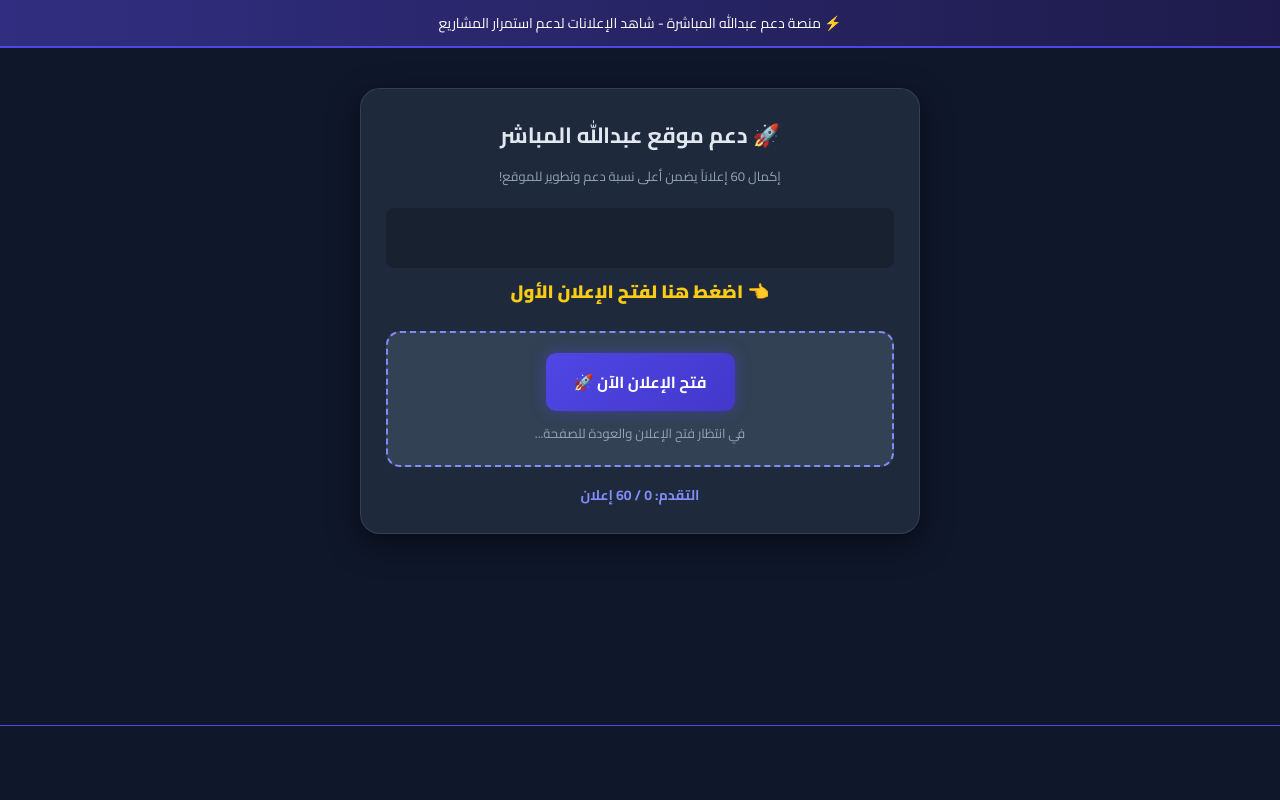
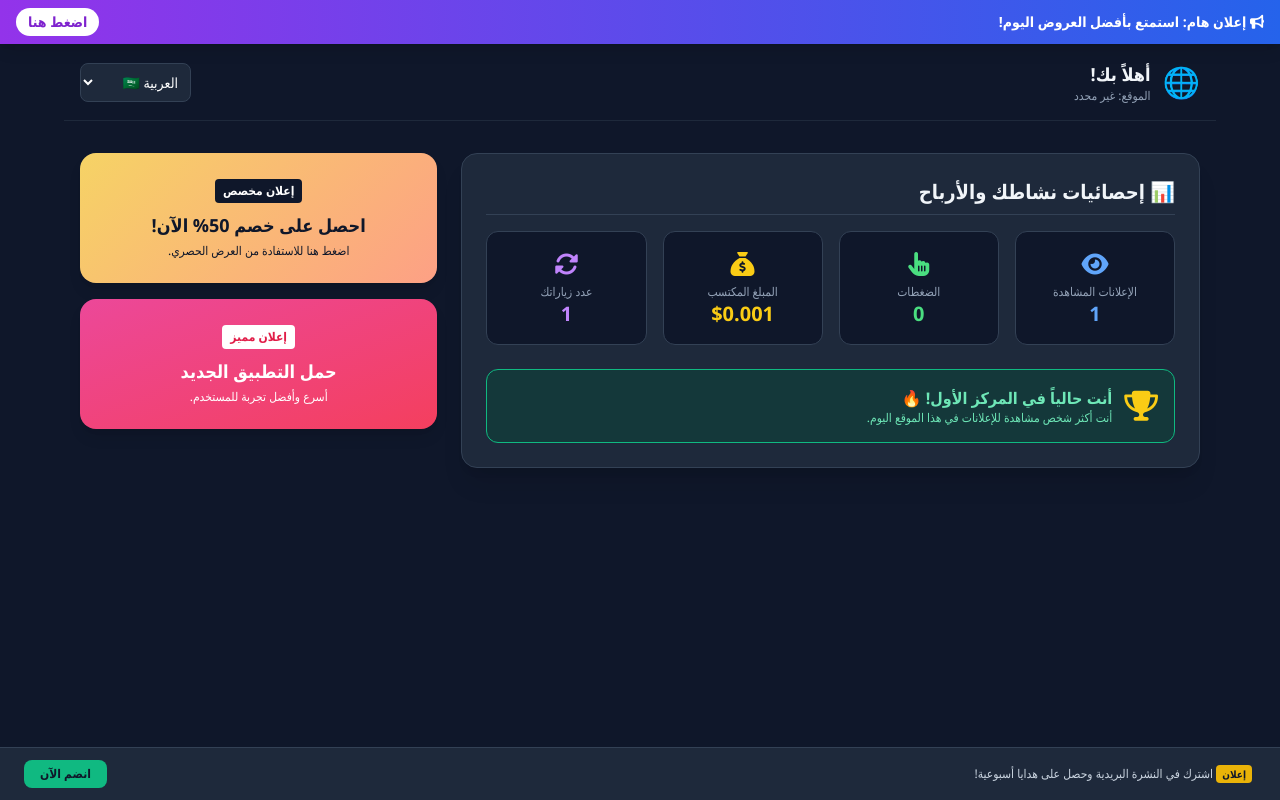
Before and after one commit to abod4abod13-spec/-Buy-Abood-a-Coffee, a plain HTML site: page index.html in a window 1280 px wide. Drawn offline with nearby package versions, Linux system fonts and the light colour scheme; no server answers.

Commit message:
Revamp index.html with new title and layout
Updated the website's title and modified the layout and styles for better user experience. Added new elements for advertising and statistics display.

```diff
--- a/index.html
+++ b/index.html
@@ -3,300 +3,236 @@
 <head>
     <meta charset="UTF-8">
     <meta name="viewport" content="width=device-width, initial-scale=1.0">
-    <title>منصة دعم عبدالله | Abood Ad Hub</title>
-    <link href="https://fonts.googleapis.com/css2?family=Cairo:wght@400;700;900&display=swap" rel="stylesheet">
+    <title>الموقع التفاعلي المتكامل</title>
+
+    <!-- Tailwind CSS للتصميم العصري -->
+    <script src="https://cdn.tailwindcss.com"></script>
+    <!-- FontAwesome للأيقونات -->
+    <link rel="stylesheet" href="https://cdnjs.cloudflare.com/ajax/libs/font-awesome/6.4.0/css/all.min.css">
+
     <style>
-        :root {
-            --primary: #4f46e5;
-            --secondary: #818cf8;
-            --bg-color: #0f172a;
-            --card-bg: #1e293b;
-            --text-color: #f8fafc;
-            --accent: #22c55e;
-            --warning: #facc15;
-        }
-
-        * { box-sizing: border-box; margin: 0; padding: 0; font-family: 'Cairo', sans-serif; }
-        body { background-color: var(--bg-color); color: var(--text-color); min-height: 100vh; padding-bottom: 90px; }
-
-        .top-notification-ad {
-            background: linear-gradient(90deg, #312e81, #1e1b4b);
-            color: #fff;
-            padding: 10px;
-            text-align: center;
-            font-size: 14px;
-            border-bottom: 2px solid var(--primary);
-        }
-
-        .main-wrapper {
-            max-width: 600px;
-            margin: 20px auto;
-            padding: 20px;
-        }
-
-        .container {
-            background-color: var(--card-bg);
-            border-radius: 20px;
-            padding: 25px;
-            border: 1px solid rgba(255, 255, 255, 0.1);
-            text-align: center;
-            box-shadow: 0 10px 30px rgba(0,0,0,0.5);
-        }
-
-        h1 { font-size: 22px; color: #e2e8f0; margin-bottom: 8px; }
-        p.sub-title { color: #94a3b8; font-size: 13px; margin-bottom: 20px; }
-
-        .guide-box {
-            font-size: 18px;
-            font-weight: 800;
-            color: var(--warning);
-            margin: 15px 0;
-            animation: bounce 1s infinite alternate;
-        }
-
-        @keyframes bounce { 0% { transform: translateY(0); } 100% { transform: translateY(-8px); } }
-
-        .ad-action-card {
-            background: #334155;
-            border-radius: 14px;
-            padding: 20px;
-            border: 2px dashed var(--secondary);
-            margin: 15px 0;
-        }
-
-        .btn-ad {
-            display: inline-block;
-            background: linear-gradient(135deg, var(--primary), #4338ca);
-            color: white;
-            padding: 14px 28px;
-            border-radius: 10px;
-            text-decoration: none;
-            font-weight: bold;
-            font-size: 16px;
-            box-shadow: 0 0 15px rgba(79, 70, 229, 0.4);
-            cursor: pointer;
-            border: none;
-        }
-
-        .status-msg { margin-top: 10px; font-size: 13px; color: #94a3b8; }
-
-        .banner-container {
-            margin: 15px 0;
-            display: flex;
-            justify-content: center;
-            align-items: center;
-            min-height: 60px;
-            background: rgba(0,0,0,0.2);
-            border-radius: 8px;
-        }
-
-        .stats-box {
-            background: #1e1b4b;
-            border: 1px solid #312e81;
-            border-radius: 14px;
-            padding: 20px;
-            text-align: right;
-            margin-top: 15px;
-        }
-
-        .stat-item {
-            display: flex;
-            justify-content: space-between;
-            margin: 12px 0;
-            font-size: 14px;
-            border-bottom: 1px dashed rgba(255,255,255,0.1);
-            padding-bottom: 8px;
-        }
-
-        .stat-label { color: #cbd5e1; }
-        .stat-value { color: var(--accent); font-weight: bold; }
-
-        .hidden { display: none !important; }
-
-        .fixed-bottom-ad {
-            position: fixed;
-            bottom: 0;
-            left: 0;
-            width: 100%;
-            height: 75px;
-            background: #0f172a;
-            border-top: 1px solid var(--primary);
-            display: flex;
-            justify-content: center;
-            align-items: center;
-            z-index: 9999;
-        }
+        body { font-family: 'Segoe UI', Tahoma, Geneva, Verdana, sans-serif; }
+        .fixed-banner-bottom { position: fixed; bottom: 0; left: 0; right: 0; z-index: 50; }
+        .fixed-banner-top { position: sticky; top: 0; z-index: 40; }
+        .ad-box { background: linear-gradient(135deg, #f6d365 0%, #fda085 100%); }
     </style>
 </head>
-<body>
+<body class="bg-slate-900 text-slate-100 min-h-screen pb-24">
 
-    <div class="top-notification-ad">
-        ⚡ منصة دعم عبدالله المباشرة - شاهد الإعلانات لدعم استمرار المشاريع
+    <!-- 📢 إعلان بانر أعلى الصفحة (ثابت) -->
+    <div class="fixed-banner-top bg-gradient-to-r from-purple-600 to-blue-600 text-white text-center py-2 px-4 shadow-lg flex justify-between items-center text-xs md:text-sm">
+        <span class="font-bold"><i class="fa-solid fa-bullhorn"></i> إعلان هام: استمتع بأفضل العروض اليوم!</span>
+        <button onclick="recordAdClick()" class="bg-white text-purple-700 px-3 py-1 rounded-full font-bold hover:bg-slate-200 transition">اضغط هنا</button>
     </div>
 
-    <div class="main-wrapper">
-        <div class="container">
-            <h1>🚀 دعم موقع عبدالله المباشر</h1>
-            <p class="sub-title">إكمال 60 إعلاناً يضمن أعلى نسبة دعم وتطوير للموقع!</p>
+    <!-- 🌐 الشريط العلوي ومعلومات الدولة -->
+    <header class="max-w-6xl mx-auto p-4 flex justify-between items-center border-b border-slate-800">
+        <div class="flex items-center gap-3">
+            <span id="country-flag" class="text-3xl">🌐</span>
+            <div>
+                <h1 id="welcome-msg" class="font-bold text-lg">أهلاً بك!</h1>
+                <p id="user-location" class="text-xs text-slate-400">جاري تحديد موقعك...</p>
+            </div>
+        </div>
 
-            <!-- بانر إعلاني علوي إضافي داخل الصفحة -->
-            <div class="banner-container">
-                <script type="text/javascript">
-                    atOptions = {
-                        'key' : '19caa55cbb03df3ad1f2030dd6449b8f',
-                        'format' : 'iframe',
-                        'height' : 60,
-                        'width' : 468,
-                        'params' : {}
-                    };
-                </script>
-                <script type="text/javascript" src="https://www.highperformanceformat.com/19caa55cbb03df3ad1f2030dd6449b8f/invoke.js"></script>
-            </div>
+        <!-- اختيار اللغة يدوياً -->
+        <select id="lang-select" onchange="changeLanguage(this.value)" class="bg-slate-800 text-white text-sm p-2 rounded-lg border border-slate-700">
+            <option value="ar">العربية 🇸🇦</option>
+            <option value="en">English 🇺🇸</option>
+            <option value="es">Español 🇪🇸</option>
+        </select>
+    </header>
 
-            <!-- مرحلة عرض الإعلانات -->
-            <div id="step-container">
-                <div class="guide-box" id="guide-text">👈 اضغط هنا لفتح الإعلان الأول</div>
+    <main class="max-w-6xl mx-auto p-4 grid grid-cols-1 md:grid-cols-3 gap-6 mt-4">
 
-                <div class="ad-action-card">
-                    <button id="ad-btn" class="btn-ad" onclick="openAdLink()">فتح الإعلان الآن 🚀</button>
-                    <div class="status-msg" id="status-text">في انتظار فتح الإعلان والعودة للصفحة...</div>
+        <!-- 📊 لوحة الإحصائيات والأرباح -->
+        <section class="md:col-span-2 bg-slate-800 p-6 rounded-2xl shadow-xl border border-slate-700">
+            <h2 id="stats-title" class="text-xl font-bold mb-4 border-b border-slate-700 pb-2">📊 إحصائيات نشاطك والأرباح</h2>
+
+            <div class="grid grid-cols-2 sm:grid-cols-4 gap-4 mb-6">
+                <div class="bg-slate-900 p-4 rounded-xl text-center border border-slate-700">
+                    <i class="fa-solid fa-eye text-blue-400 text-2xl mb-1"></i>
+                    <p id="label-views" class="text-xs text-slate-400">الإعلانات المشاهدة</p>
+                    <span id="total-views" class="text-xl font-bold text-blue-400">0</span>
                 </div>
-
-                <div style="font-size: 14px; font-weight: bold; color: var(--secondary);" id="progress-indicator">
-                    التقدم: 0 / 60 إعلان
+                <div class="bg-slate-900 p-4 rounded-xl text-center border border-slate-700">
+                    <i class="fa-solid fa-hand-pointer text-green-400 text-2xl mb-1"></i>
+                    <p id="label-clicks" class="text-xs text-slate-400">الضغطات</p>
+                    <span id="total-clicks" class="text-xl font-bold text-green-400">0</span>
+                </div>
+                <div class="bg-slate-900 p-4 rounded-xl text-center border border-slate-700">
+                    <i class="fa-solid fa-sack-dollar text-yellow-400 text-2xl mb-1"></i>
+                    <p id="label-earnings" class="text-xs text-slate-400">المبلغ المكتسب</p>
+                    <span id="total-earnings" class="text-xl font-bold text-yellow-400">$0.000</span>
+                </div>
+                <div class="bg-slate-900 p-4 rounded-xl text-center border border-slate-700">
+                    <i class="fa-solid fa-rotate text-purple-400 text-2xl mb-1"></i>
+                    <p id="label-visits" class="text-xs text-slate-400">عدد زياراتك</p>
+                    <span id="total-visits" class="text-xl font-bold text-purple-400">1</span>
                 </div>
             </div>
 
-            <!-- شاشة الانتهاء والإحصائيات -->
-            <div id="thankyou-container" class="hidden">
-                <div class="stats-box">
-                    <h3 style="color: var(--accent); text-align: center; margin-bottom: 15px;">🎉 أسطورة! أكملت كافة الإعلانات الـ 60 بنجاح</h3>
+            <!-- 🏅 شارة الصدارة -->
+            <div id="rank-badge" class="bg-emerald-900/40 border border-emerald-500 text-emerald-300 p-4 rounded-xl flex items-center gap-3">
+                <i class="fa-solid fa-trophy text-yellow-400 text-3xl"></i>
+                <div>
+                    <h3 id="rank-title" class="font-bold">أنت حالياً في المركز الأول! 🔥</h3>
+                    <p id="rank-desc" class="text-xs">أنت أكثر شخص مشاهدة للإعلانات في هذا الموقع اليوم.</p>
+                </div>
+            </div>
+        </section>
 
-                    <div class="stat-item">
-                        <span class="stat-label">عدد الإعلانات المؤكدة:</span>
-                        <span class="stat-value" id="res-ads-count">60 / 60</span>
-                    </div>
-                    <div class="stat-item">
-                        <span class="stat-label">الدولة المستهدفة:</span>
-                        <span class="stat-value" id="res-country">جاري التعرف...</span>
-                    </div>
-                    <div class="stat-item">
-                        <span class="stat-label">الأرباح التقديرية (بناءً على CPM المنطقة):</span>
-                        <span class="stat-value" id="res-earnings">جاري الحساب...</span>
-                    </div>
-                    <div class="stat-item">
-                        <span class="stat-label">الوقت الذي قضيته:</span>
-                        <span class="stat-value" id="res-time">جاري الحساب...</span>
-                    </div>
-                    <div class="stat-item">
-                        <span class="stat-label">عنوان الـ IP:</span>
-                        <span class="stat-value" id="res-ip">جاري الجلب...</span>
-                    </div>
-                </div>
+        <!-- 📢 إعلان جانبي ثابت -->
+        <aside class="space-y-4">
+            <div onclick="recordAdClick()" class="ad-box cursor-pointer p-6 rounded-2xl text-slate-900 font-bold text-center shadow-lg hover:opacity-90 transition transform hover:scale-105">
+                <span class="bg-slate-900 text-white text-xs px-2 py-1 rounded mb-2 inline-block">إعلان مخصص</span>
+                <h3 class="text-lg">احصل على خصم 50% الآن!</h3>
+                <p class="text-xs font-normal mt-1">اضغط هنا للاستفادة من العرض الحصري.</p>
+            </div>
 
-                <p style="color: var(--warning); font-size: 13px; margin-top: 15px; line-height: 1.6;">
-                    💡 شكراً لدعمك المستمر! قم بإعادة تحديث الصفحة في وقت لاحق لدعم المزيد من المشاريع.
-                </p>
+            <div onclick="recordAdClick()" class="bg-gradient-to-br from-pink-500 to-rose-500 cursor-pointer p-6 rounded-2xl text-white font-bold text-center shadow-lg hover:opacity-90 transition transform hover:scale-105">
+                <span class="bg-white text-rose-600 text-xs px-2 py-1 rounded mb-2 inline-block">إعلان مميز</span>
+                <h3 class="text-lg">حمل التطبيق الجديد</h3>
+                <p class="text-xs font-normal mt-1">أسرع وأفضل تجربة للمستخدم.</p>
             </div>
+        </aside>
+
+    </main>
+
+    <!-- 📢 إعلان أسفل الصفحة (ثابت) -->
+    <div class="fixed-banner-bottom bg-slate-800 border-t border-slate-700 p-3 text-center flex justify-between items-center px-6">
+        <div class="text-xs text-slate-300">
+            <span class="bg-yellow-500 text-slate-900 text-[10px] font-bold px-1.5 py-0.5 rounded mr-1">إعلان</span>
+            اشترك في النشرة البريدية وحصل على هدايا أسبوعية!
         </div>
+        <button onclick="recordAdClick()" class="bg-emerald-500 text-slate-900 px-4 py-1.5 rounded-lg text-xs font-bold hover:bg-emerald-400">انضم الآن</button>
     </div>
 
-    <!-- إعلان بانر أسفل الشاشة ثابت -->
-    <div class="fixed-bottom-ad">
-        <script type="text/javascript">
-          atOptions = {
-            'key' : '19caa55cbb03df3ad1f2030dd6449b8f',
-            'format' : 'iframe',
-            'height' : 50,
-            'width' : 320,
-            'params' : {}
-          };
-        </script>
-        <script type="text/javascript" src="https://www.highperformanceformat.com/19caa55cbb03df3ad1f2030dd6449b8f/invoke.js"></script>
-    </div>
+    <!-- 📜 النص البرمجي (JavaScript) -->
+    <script>
+        // Dictionary for automatic language translation
+        const translations = {
+            ar: {
+                welcome: "أهلاً بك!",
+                statsTitle: "📊 إحصائيات نشاطك والأرباح",
+                views: "الإعلانات المشاهدة",
+                clicks: "الضغطات",
+                earnings: "المبلغ المكتسب",
+                visits: "عدد زياراتك",
+                rankTitle: "أنت حالياً في المركز الأول! 🔥",
+                rankDesc: "أنت أكثر شخص مشاهدة للإعلانات في هذا الموقع."
+            },
+            en: {
+                welcome: "Welcome!",
+                statsTitle: "📊 Your Activity & Earnings Stats",
+                views: "Ads Viewed",
+                clicks: "Clicks",
+                earnings: "Earned Amount",
+                visits: "Your Visits",
+                rankTitle: "You are currently #1! 🔥",
+                rankDesc: "You are the top ad viewer on this website."
+            },
+            es: {
+                welcome: "¡Bienvenido!",
+                statsTitle: "📊 Sus estadísticas de actividad y ganancias",
+                views: "Anuncios vistos",
+                clicks: "Clics",
+                earnings: "Monto ganado",
+                visits: "Tus visitas",
+                rankTitle: "¡Actualmente eres el #1! 🔥",
+                rankDesc: "Eres el principal إعلان viewer en este sitio web."
+            }
+        };
 
-    <!-- شفرة الإعلانات المنبثقة للـ Popunder -->
-    <script src="https://pl30519627.effectivecpmnetwork.com/e5/c5/09/e5c5094060e8c40141765dba41971b4d.js"></script>
+        // Initialize state variables from localStorage
+        let stats = {
+            views: parseInt(localStorage.getItem('ad_views')) || 0,
+            clicks: parseInt(localStorage.getItem('ad_clicks')) || 0,
+            earnings: parseFloat(localStorage.getItem('ad_earnings')) || 0.000,
+            visits: (parseInt(localStorage.getItem('site_visits')) || 0) + 1
+        };
 
-<script>
-    const TOTAL_ADS_REQUIRED = 60; // تعديل العدد إلى 60
-    let currentAdCount = 0;
-    let isAdOpened = false;
-    let startTime = new Date();
-    let userIp = "مجهول";
-    let userCountry = "العراق (IQ)";
-    let estimatedCPM = 0.80; // متوسط الـ eCPM لدول الشرق الأوسط
+        // Save visit count
+        localStorage.setItem('site_visits', stats.visits);
 
-    const adSmartLink = "https://www.effectivecpmnetwork.com/v211a62503?key=e4a8339043403ab9de463236f63f9f52";
+        // Update statistics on UI
+        function updateUI() {
+            document.getElementById('total-views').innerText = stats.views;
+            document.getElementById('total-clicks').innerText = stats.clicks;
+            document.getElementById('total-earnings').innerText = `$${stats.earnings.toFixed(3)}`;
+            document.getElementById('total-visits').innerText = stats.visits;
+        }
 
-    // جلب الـ IP والدولة تلقائياً
-    fetch('https://ipapi.co/json/')
-        .then(res => res.json())
-        .then(data => {
-            if(data.ip) userIp = data.ip;
-            if(data.country_name) {
-                userCountry = `${data.country_name} (${data.country_code})`;
-                // تعديل معدل CPM التقديري بناءً على المنطقة
-                if(['US', 'CA', 'GB', 'DE'].includes(data.country_code)) {
-                    estimatedCPM = 3.50; // دول Tier 1
-                } else if(data.country_code === 'IQ') {
-                    estimatedCPM = 0.60; // معدل تقريبي للعراق
+        // Record ad view
+        function recordAdView() {
+            stats.views++;
+            stats.earnings += 0.001; // $0.001 per view
+            localStorage.setItem('ad_views', stats.views);
+            localStorage.setItem('ad_earnings', stats.earnings);
+            updateUI();
+        }
+
+        // Record ad click
+        function recordAdClick() {
+            stats.clicks++;
+            stats.earnings += 0.05; // $0.05 per click
+            localStorage.setItem('ad_clicks', stats.clicks);
+            localStorage.setItem('ad_earnings', stats.earnings);
+            updateUI();
+            alert("شكراً لتفاعلك! تم إضافة الأرباح إلى حسابك.");
+        }
+
+        // Geolocation and IP Info fetch
+        async function fetchUserData() {
+            try {
+                const response = await fetch('https://ipapi.co/json/');
+                const data = await response.json();
+
+                // Display country flag and name
+                const flagUrl = `https://flagcdn.com/w40/${data.country_code.toLowerCase()}.png`;
+                document.getElementById('country-flag').innerHTML = `<img src="${flagUrl}" class="w-8 rounded" alt="Flag">`;
+                document.getElementById('user-location').innerText = `${data.city}, ${data.country_name}`;
+
+                // Auto-set language based on country code
+                if (['SA', 'EG', 'IQ', 'AE', 'KW', 'JO'].includes(data.country_code)) {
+                    changeLanguage('ar');
+                } else if (['ES', 'MX', 'AR'].includes(data.country_code)) {
+                    changeLanguage('es');
+                } else {
+                    changeLanguage('en');
                 }
-            }
-        })
-        .catch(() => {
-            userIp = "مجهول / حماية المتصفح";
-            userCountry = "العراق (افتراضي)";
-        });
-
-    const guideText = document.getElementById('guide-text');
-    const statusText = document.getElementById('status-text');
-    const progressIndicator = document.getElementById('progress-indicator');
-    const stepContainer = document.getElementById('step-container');
-    const thankyouContainer = document.getElementById('thankyou-container');
-
-    function openAdLink() {
-        window.open(adSmartLink, '_blank');
-        isAdOpened = true;
-        statusText.innerHTML = "⏳ تم فتح الإعلان! ارجع لهذه الصفحة الآن لإكمال التحقق...";
-        statusText.style.color = "#facc15";
-    }
-
-    window.addEventListener('focus', () => {
-        if (isAdOpened) {
-            isAdOpened = false;
-            currentAdCount++;
-
-            progressIndicator.innerText = `التقدم: ${currentAdCount} / ${TOTAL_ADS_REQUIRED} إعلان`;
-
-            if (currentAdCount < TOTAL_ADS_REQUIRED) {
-                guideText.innerText = `👈 ممتاز! اضغط لفتح الإعلان رقم (${currentAdCount + 1})`;
-                statusText.innerText = "✅ تم التأكد من مشاهدة الإعلان بنجاح!";
-                statusText.style.color = "#4ade80";
-            } else {
-                showFinalStats();
+            } catch (error) {
+                document.getElementById('user-location').innerText = "الموقع: غير محدد";
             }
         }
-    });
 
-    function showFinalStats() {
-        stepContainer.classList.add('hidden');
-        thankyouContainer.classList.remove('hidden');
+        // Language Change Handler
+        function changeLanguage(lang) {
+            document.getElementById('lang-select').value = lang;
+            const t = translations[lang] || translations['ar'];
 
-        let endTime = new Date();
-        let totalSecs = Math.floor((endTime - startTime) / 1000);
-        let mins = Math.floor(totalSecs / 60);
-        let secs = totalSecs % 60;
+            document.getElementById('welcome-msg').innerText = t.welcome;
+            document.getElementById('stats-title').innerText = t.statsTitle;
+            document.getElementById('label-views').innerText = t.views;
+            document.getElementById('label-clicks').innerText = t.clicks;
+            document.getElementById('label-earnings').innerText = t.earnings;
+            document.getElementById('label-visits').innerText = t.visits;
+            document.getElementById('rank-title').innerText = t.rankTitle;
+            document.getElementById('rank-desc').innerText = t.rankDesc;
 
-        // حساب الأرباح بناءً على CPM الدولة
-        let calculatedEarnings = (TOTAL_ADS_REQUIRED * (estimatedCPM / 1000)).toFixed(4);
+            // Change page text direction
+            document.dir = lang === 'ar' ? 'rtl' : 'ltr';
+        }
 
-        document.getElementById('res-time').innerText = `${mins} دقيقة و ${secs} ثانية`;
-        document.getElementById('res-ip').innerText = userIp;
-        document.getElementById('res-country').innerText = userCountry;
-        document.getElementById('res-earnings').innerText = `$${calculatedEarnings} USD`;
-    }
-</script>
+        // Simulate Ad Impression scanning every 10 seconds
+        setInterval(() => {
+            recordAdView();
+        }, 10000);
 
+        // Initial launch
+        updateUI();
+        fetchUserData();
+        recordAdView(); // First view on load
+    </script>
 </body>
 </html>
```
